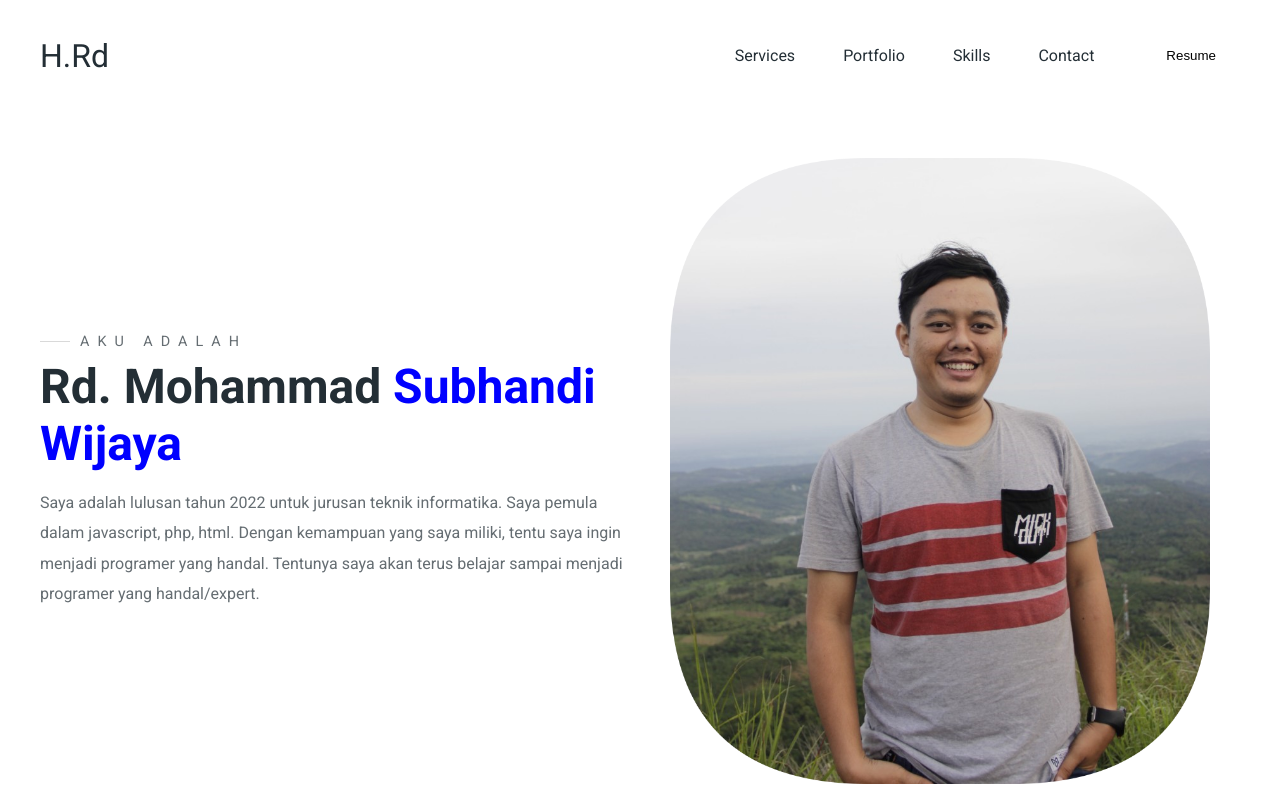
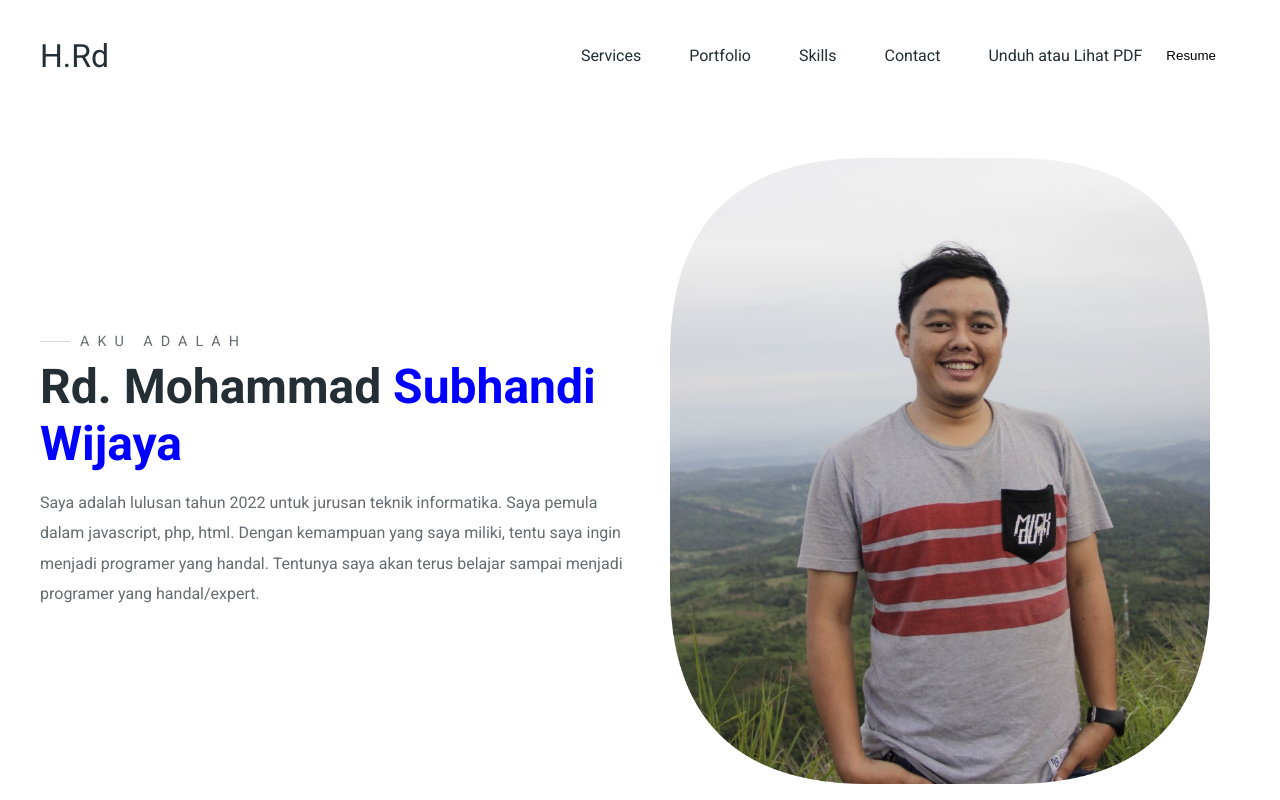
Before and after one commit to Handi9322/My-Portfolio.github.io, a plain HTML site: page index.html in a window 1280 px wide. Shown: the top 800 px of the page. Drawn offline with Linux system fonts and the light colour scheme.

Commit message:
Update index.html

```diff
--- a/index.html
+++ b/index.html
@@ -26,6 +26,10 @@
                         <li><a href="#skills">Skills</a></li>
                         <li><a href="#contact">Contact</a></li>
                         <li>
+
+                            <a href="https://github.com/Handi9322/My-Portfolio.github.io/blob/main/Resume.pdf" target="_blank">Unduh atau Lihat PDF
+                            </a>
+
                             <a href="/Resume.pdf" target="_blank">
                                 <button class="btn">Resume</button>
                             </a>
```
